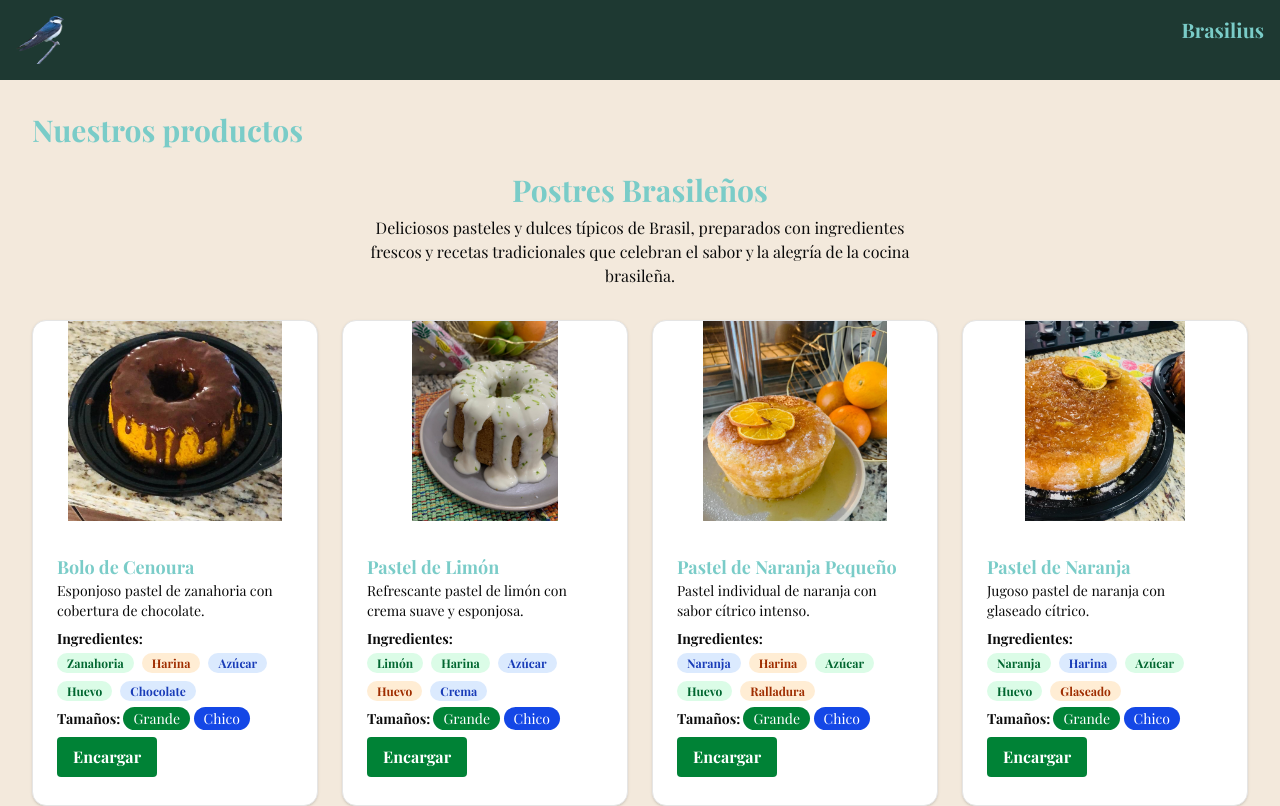
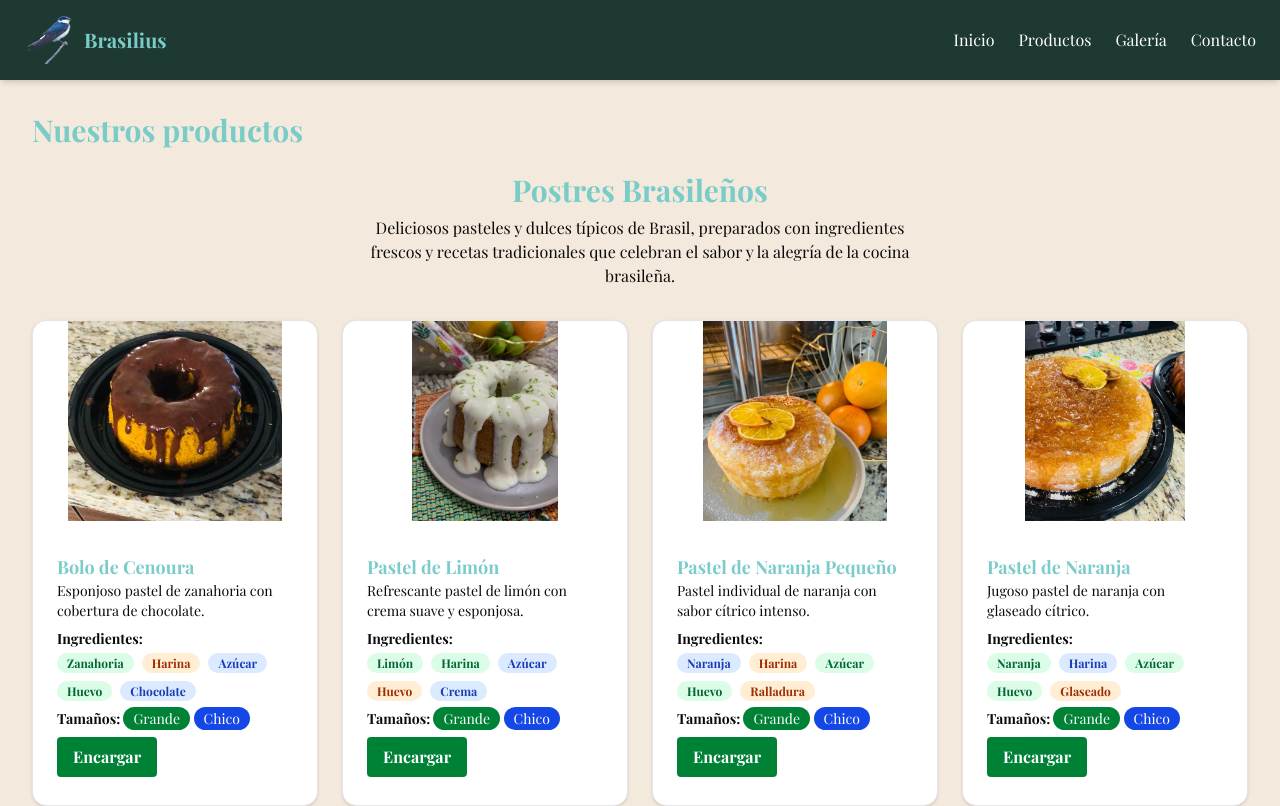
Before and after one commit to Ivan-Herrera-Garcia/shopcake, a Next.js app: page / in a window 1280 px wide. Shown: the top 806 px of the page. Built offline with nearby package versions, Linux system fonts and the light colour scheme.

Commit message:
cambiios

```diff
--- a/components/Navbar.js
+++ b/components/Navbar.js
@@ -8,14 +8,43 @@ export default function Navbar() {
         background: '#f3f1e7',
         text: '#000000'
     };
+
+    const navItems = [
+        { label: "Inicio", href: "#inicio" },
+        { label: "Productos", href: "#productos" },
+        { label: "Galería", href: "#galeria" },
+        { label: "Contacto", href: "#contacto" },
+    ];
+
     return (
-        <nav className="text-white p-4 flex justify-between" style={{ backgroundColor: COLORS.primary }}>
-            {/* Incluir mascota mascota.png */}
-            <Link href="/">
-                <img src="/mascota.png" alt="Mascota" className="w-12 h-12" />
-            </Link>
-            {/* Logo de Brasilius */}
-            <h1 className="text-xl font-bold">Brasilius</h1>
+        <nav
+            className="text-white px-6 py-4 flex justify-between items-center shadow-md sticky top-0 z-50"
+            style={{ backgroundColor: COLORS.primary }}
+        >
+            {/* Mascota + Nombre */}
+            <div className="flex items-center gap-3">
+                <Link href="#inicio">
+                    <img
+                        src="/mascota.png"
+                        alt="Mascota"
+                        className="w-12 h-12 cursor-pointer"
+                    />
+                </Link>
+                <h1 className="text-xl font-bold">Brasilius</h1>
+            </div>
+
+            {/* Navegación */}
+            <div className="flex gap-6">
+                {navItems.map((item) => (
+                    <a
+                        key={item.href}
+                        href={item.href}
+                        className="hover:underline hover:text-green-200 transition-colors"
+                    >
+                        {item.label}
+                    </a>
+                ))}
+            </div>
         </nav>
     );
 }
```
